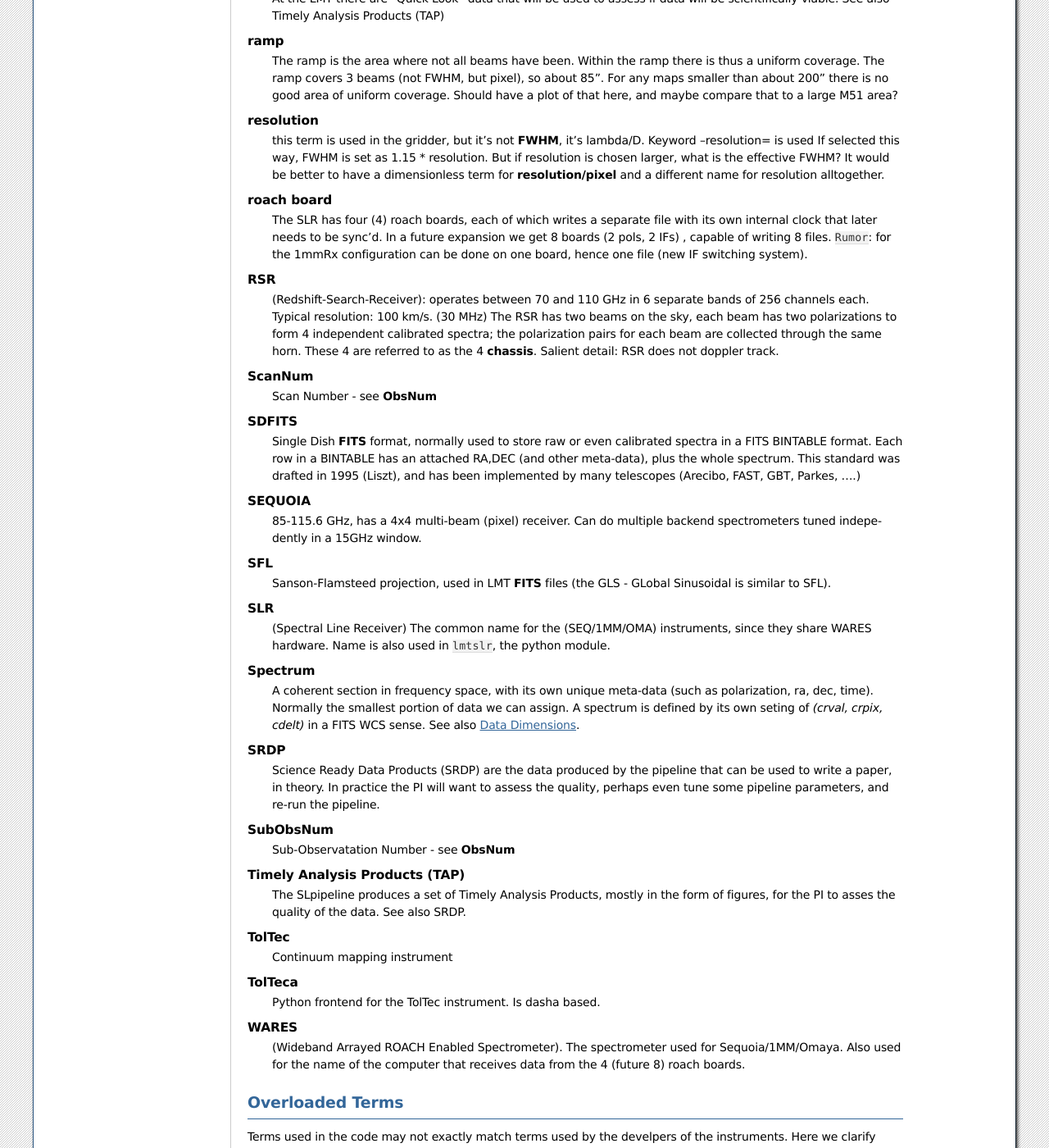
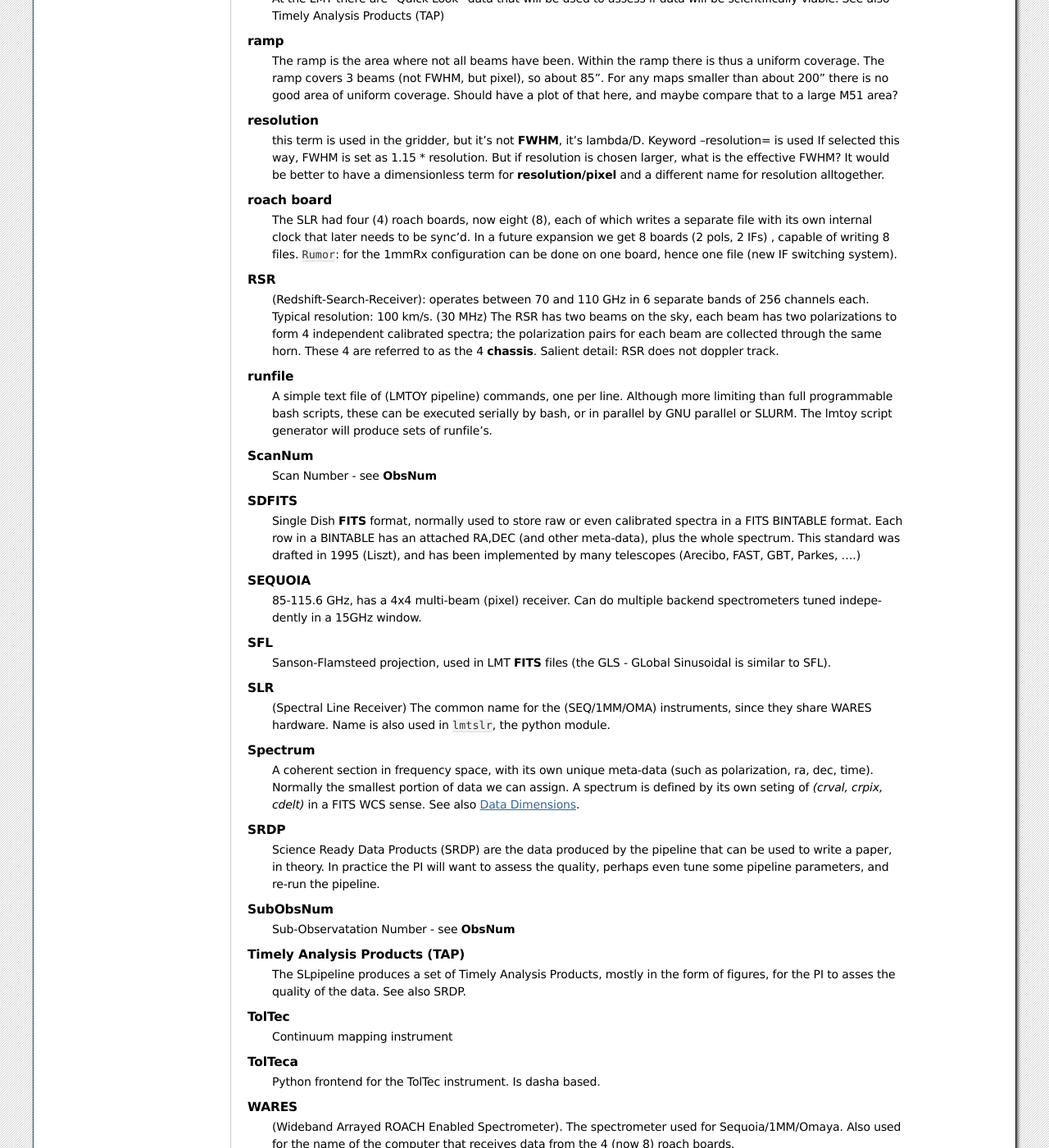
Before and after one commit to astroumd/lmtoy, a Sphinx documentation site: the page built from docs/source/glossary.rst, in a window 1280 px wide and 1400 px high, scrolled down 1804 px. Shown: the whole window at 82% size. Built offline with Sphinx 7.4.7, drawn with Linux system fonts in a browser that asks for light colours; pages that are not in the unit, such as notebooks, are missing from menus; some of the changed text lies outside the part shown.

Commit message:
4-8 boards

```diff
--- a/docs/source/glossary.rst
+++ b/docs/source/glossary.rst
@@ -43,7 +43,7 @@ of some overloaded terms after the glossary. See :ref:`overloaded`.
       a strong source, e.g. Ori-KL.
 
     board
-      for SLR these are the roach boards (4). For RSR they
+      for SLR these are the roach boards (4 or 8). For RSR they
       are called **chassis** (4). But in **RSR** board has also been
       used where **band** is meant, but there is a subtle difference
       where bands are ordered in frequency.
@@ -136,7 +136,7 @@ of some overloaded terms after the glossary. See :ref:`overloaded`.
       alltogether.
 
     roach board
-      The SLR has four (4) roach boards, each of which writes a separate
+      The SLR had four (4) roach boards, now eight (8), each of which writes a separate
       file with its own internal clock that later needs to be sync'd. In
       a future expansion we get 8 boards (2 pols, 2 IFs) , capable of writing
       8 files.  ``Rumor``:  for the 1mmRx configuration can be done on one
@@ -150,6 +150,12 @@ of some overloaded terms after the glossary. See :ref:`overloaded`.
       form 4 independent calibrated spectra; the polarization pairs for each
       beam are collected through the same horn. These 4 are referred to as the
       4 **chassis**.   Salient detail:  RSR does not doppler track.
+
+    runfile
+      A simple text file of (LMTOY pipeline) commands, one per line. Although more
+      limiting than full programmable bash scripts, these can be executed serially
+      by bash, or in parallel by GNU parallel or SLURM. The lmtoy script generator
+      will produce sets of runfile's.
 
     ScanNum
       Scan Number - see **ObsNum**
@@ -201,7 +207,7 @@ of some overloaded terms after the glossary. See :ref:`overloaded`.
     WARES
       (Wideband Arrayed ROACH Enabled Spectrometer). The spectrometer used
       for Sequoia/1MM/Omaya. Also used for the name
-      of the computer that receives data from the 4 (future 8) roach boards.
+      of the computer that receives data from the 4 (now 8) roach boards.
 
 
 .. _overloaded:
```
